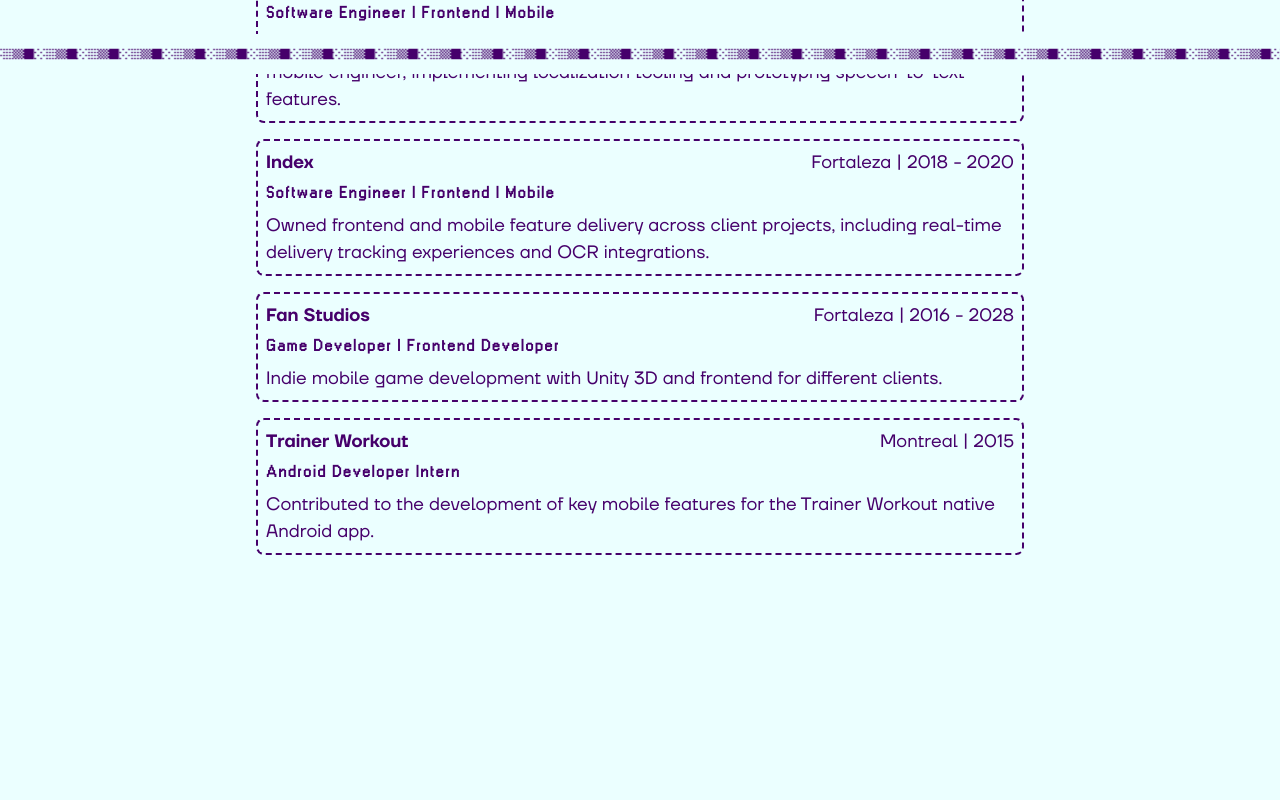
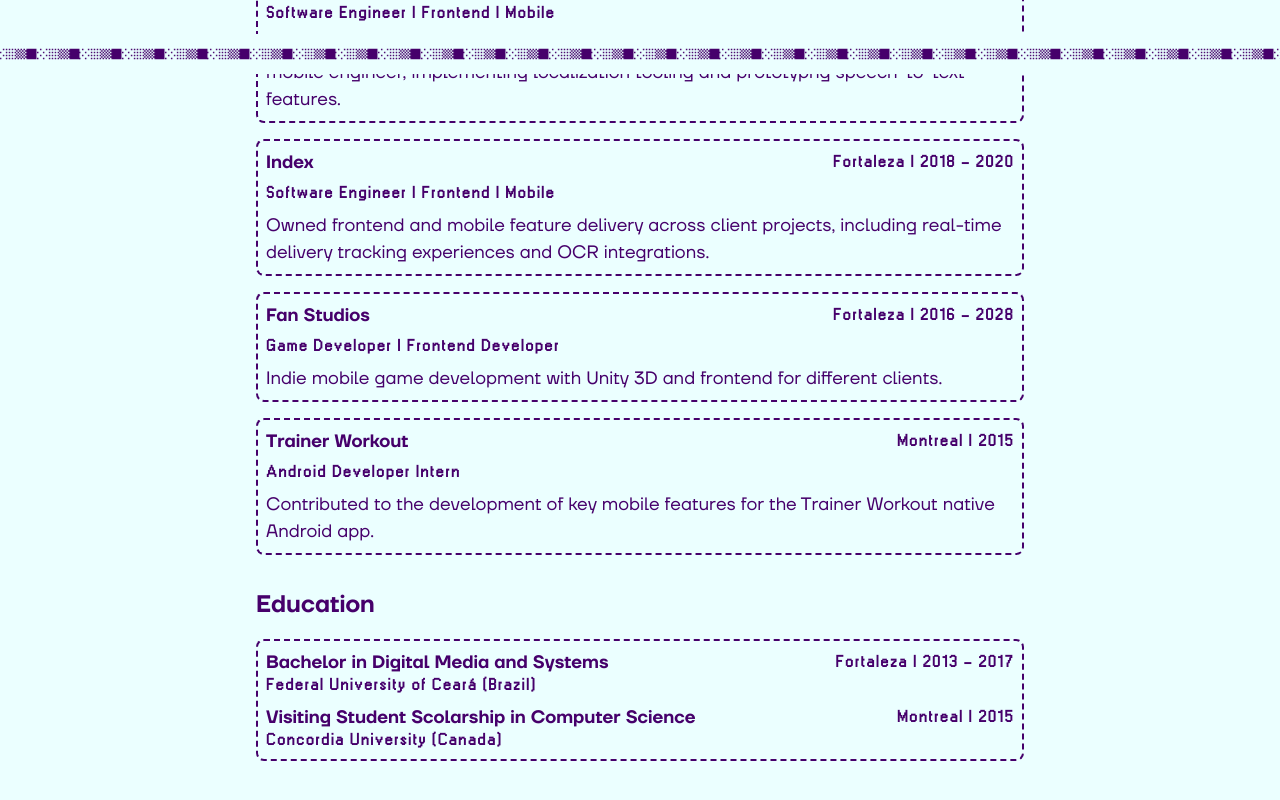
Before and after one commit to yuripinage/yuri-dev, a Next.js app: page / in a window 1280 px wide. Shown: the part 726-1526 px from the top of the page. Before the commit the page ends 1345 px from the top, so only its background shows below. Built offline with nearby package versions, Linux system fonts and the light colour scheme.

Commit message:
education

```diff
--- /dev/null
+++ b/src/app/components/Education.tsx
@@ -0,0 +1,33 @@
+export function Education() {
+	return (
+		<section className="flex flex-col gap-4">
+			<h1>Education</h1>
+			<div className="p-2 w-full flex flex-col gap-1 md:gap-2 border-2 border-dashed border-foreground rounded-lg">
+				<div className="flex flex-col">
+					<div className="w-full flex flex-col justify-between md:gap-2 md:items-center md:flex-row">
+						<h2>Bachelor in Digital Media and Systems</h2>
+						<span className="hidden md:flex">
+							Fortaleza | 2013 - 2017
+						</span>
+					</div>
+					<div className="flex flex-col gap-1">
+						<span className="md:hidden">
+							Fortaleza | 2013 - 2017
+						</span>
+						<span>Federal University of Ceará (Brazil)</span>
+					</div>
+				</div>
+				<div className="flex flex-col">
+					<div className="w-full flex flex-col justify-between md:gap-2 md:items-center md:flex-row">
+						<h2>Visiting Student Scolarship in Computer Science</h2>
+						<span className="hidden md:flex">Montreal | 2015</span>
+					</div>
+					<div className="flex flex-col gap-1">
+						<span className="md:hidden">Montreal | 2015</span>
+						<span>Concordia University (Canada)</span>
+					</div>
+				</div>
+			</div>
+		</section>
+	);
+}
--- a/src/app/components/Experience.tsx
+++ b/src/app/components/Experience.tsx
@@ -50,7 +50,7 @@ const EXPERIENCES = [
 	},
 ];
 
-export default function Experience() {
+export function Experience() {
 	return (
 		<section className="flex flex-col gap-4">
 			<h1>Experience</h1>
@@ -79,7 +79,7 @@ function ExperienceItem({
 				<h2>
 					<a>{company}</a>
 				</h2>
-				<p className="hidden md:flex">{timeAndPlace}</p>
+				<span className="hidden md:flex">{timeAndPlace}</span>
 			</div>
 			<span className="md:hidden">{timeAndPlace}</span>
 			<span className="mb-1 md:mb-0">{role}</span>
--- a/src/app/components/Overview.tsx
+++ b/src/app/components/Overview.tsx
@@ -1,7 +1,7 @@
 import { GitHubIcon } from './GitHubIcon';
 import { LinkedinIcon } from './LinkedinIcon';
 
-export default function Overview() {
+export function Overview() {
 	return (
 		<section>
 			<h1 className="mb-4">{`Hello, I'm Yuri. ☕️`}</h1>
--- a/src/app/page.tsx
+++ b/src/app/page.tsx
@@ -1,5 +1,6 @@
-import Experience from './components/Experience';
-import Overview from './components/Overview';
+import { Experience } from './components/Experience';
+import { Overview } from './components/Overview';
+import { Education } from './components/Education';
 import { SymbolStream } from './components/SymbolStream';
 
 export default function Home() {
@@ -10,6 +11,7 @@ export default function Home() {
 				<div className="w-full py-16 md:max-w-[800px] gap-8 flex flex-col p-4">
 					<Overview />
 					<Experience />
+					<Education />
 				</div>
 			</main>
 			<SymbolStream inverted />
```
